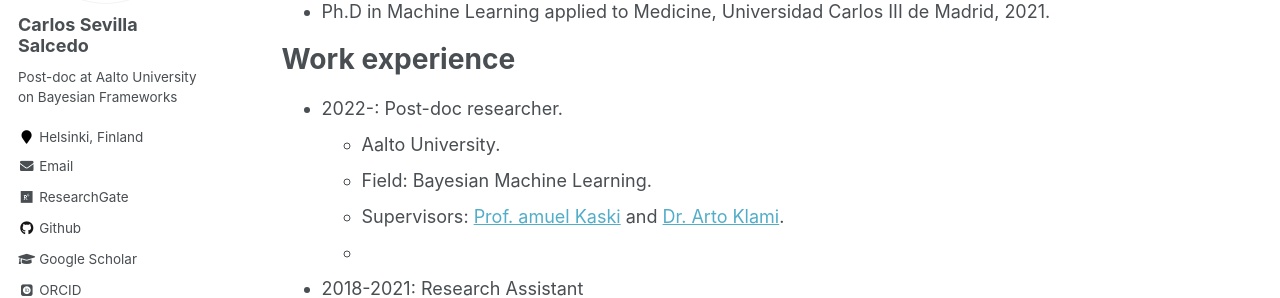
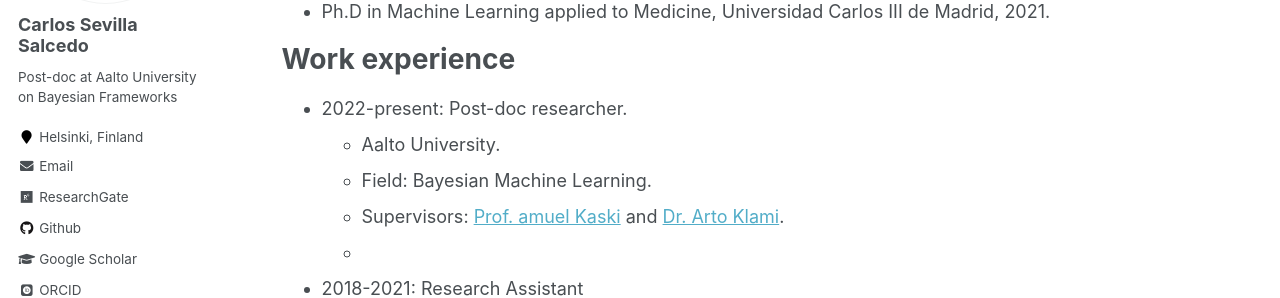
Before and after one commit to sevisal/sevisal.github.io, a Jekyll site: the page built from _pages/cv.md, in a window 1280 px wide and 900 px high. Shown: the part 313-611 px from the top of the window. Built offline with Jekyll 4.4.1, drawn with Linux system fonts in a browser that asks for light colours; some web fonts are replaced.

Commit message:
Update cv.md

```diff
--- a/_pages/cv.md
+++ b/_pages/cv.md
@@ -17,7 +17,7 @@
 
 Work experience
 ======
-* 2022-: Post-doc researcher.
+* 2022-present: Post-doc researcher.
   * Aalto University.
   * Field: Bayesian Machine Learning.
   * Supervisors: [Prof. amuel Kaski](https://people.aalto.fi/samuel.kaski) and [Dr. Arto Klami](https://researchportal.helsinki.fi/en/persons/arto-klami).
```
